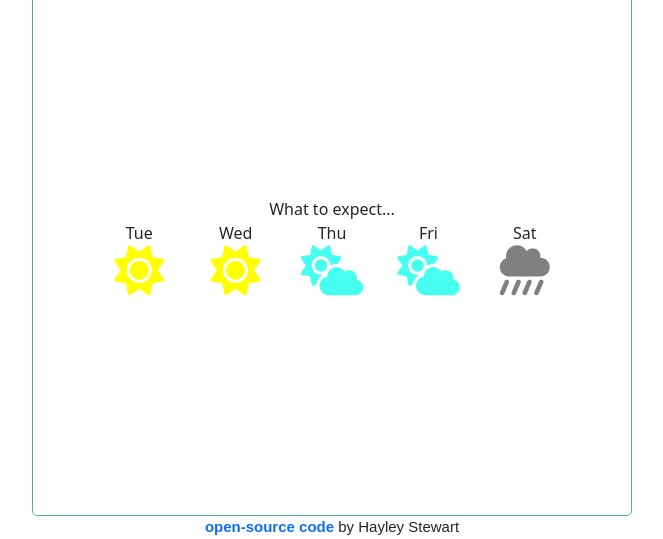
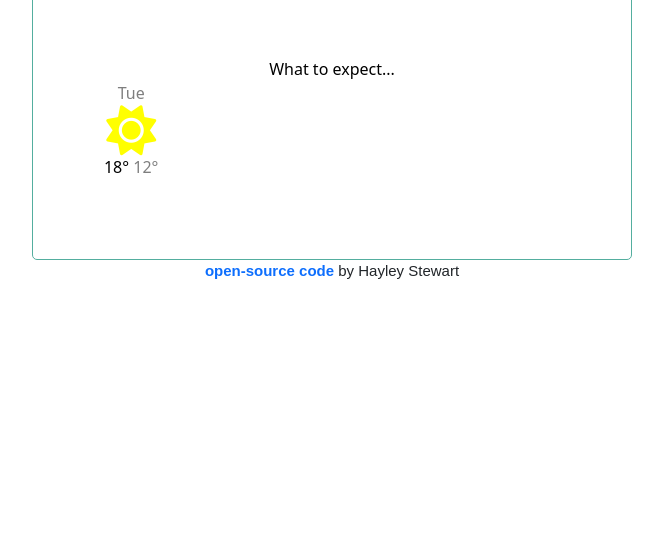
Before and after one commit to HayleyStewart/weather-app, a plain HTML site: page index.html in a window 1280 px wide. Shown: the part 504-1043 px from the top of the page, without its empty margins (308-971 px from the left). After the commit the page ends 800 px from the top, so only its background shows below. Drawn offline with nearby package versions, Linux system fonts and the light colour scheme; no server answers; a web font is replaced by a local one.

Commit message:
Added the weather forecast HTML and CSS

```diff
--- a/index.html
+++ b/index.html
@@ -84,33 +84,15 @@
             </div>
           </div>
         </div>
-        <div class="what-to-expect">
+        <div class="weather-forecast">
           What to expect...
           <div class="row">
-            <div class="col">
-              Tue
-              <br />
+            <div class="col-2">
+              <div class="weather-forecast-date">Tue</div>
               <i class="fas fa-sun sun-icon"></i>
-            </div>
-            <div class="col">
-              Wed
-              <br />
-              <i class="fas fa-sun sun-icon"></i>
-            </div>
-            <div class="col">
-              Thu
-              <br />
-              <i class="fas fa-cloud-sun cloud-sun-icon"></i>
-            </div>
-            <div class="col">
-              Fri
-              <br />
-              <i class="fas fa-cloud-sun cloud-sun-icon"></i>
-            </div>
-            <div class="col">
-              Sat
-              <br />
-              <i class="fas fa-cloud-showers-heavy rain-icon"></i>
+              <div class="weather-forecast-temperatures"></div>
+              <span class="weather-forecast-temperatures-max">18°</span>
+              <span class="weather-forecast-temperatures-min">12°</span>
             </div>
           </div>
         </div>
--- a/src/styles.css
+++ b/src/styles.css
@@ -31,9 +31,20 @@ h2 {
 .current-description:first-letter {
   text-transform: capitalize;
 }
-.what-to-expect {
-  margin: 200px 50px;
+.weather-forecast {
+  margin: 60px 50px;
   text-align: center;
+  color: black;
+}
+.weather-forecast-date {
+  font-size: 16px;
+  opacity: 0.5;
+}
+.weather-forecast-temperatures {
+  font-size: 13px;
+}
+.weather-forecast-temperatures-min {
+  opacity: 0.5;
 }
 .sun-icon {
   color: yellow;
```
